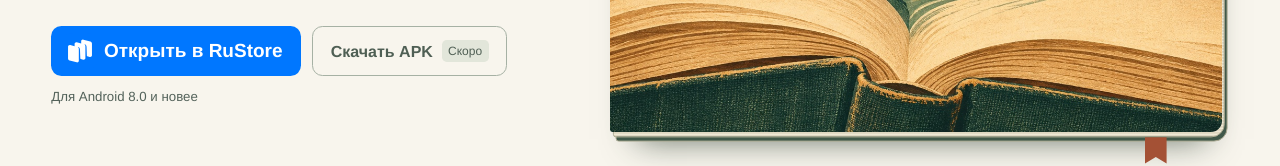
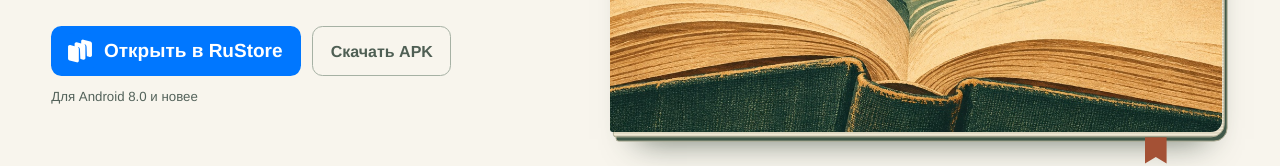
Before and after one commit to lomomike/glava-downloads, a plain HTML site: page index.html in a window 1280 px wide. Shown: the part 487-653 px from the top of the page. Drawn offline with Linux system fonts and the light colour scheme.

Commit message:
Enable APK download button pointing at public releases

```diff
--- a/index.html
+++ b/index.html
@@ -25,8 +25,7 @@
             <img src="assets/rustore.svg" alt="" width="36" height="36">
             Открыть в RuStore
           </a>
-          <!-- Когда появится публичный APK, замените button на a с классом "button apk" и адресом файла в href. -->
-          <button class="button apk" type="button" disabled>Скачать APK <small>Скоро</small></button>
+          <a class="button apk" href="https://github.com/lomomike/glava-downloads/releases/latest/download/glava.apk">Скачать APK</a>
         </div>
         <p class="compatibility">Для Android 8.0 и новее</p>
       </div>
```
